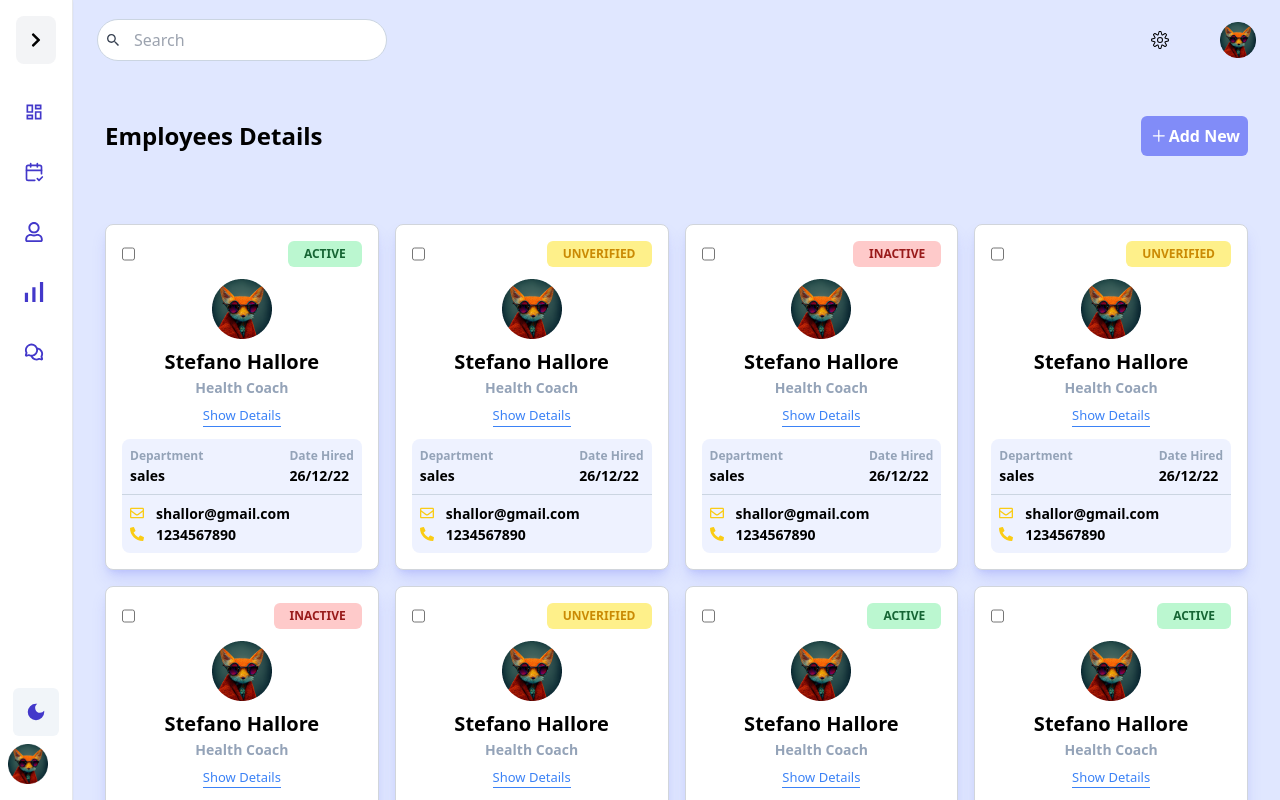
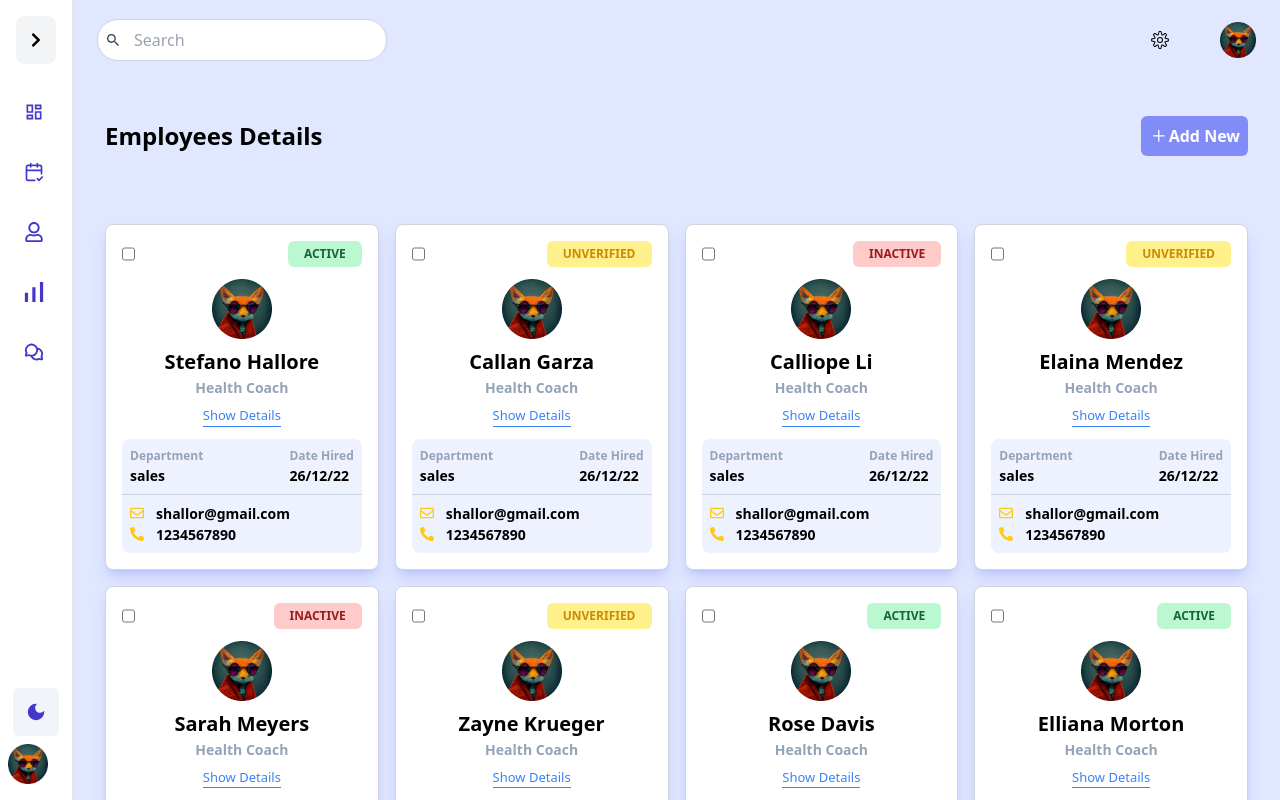
Before and after one commit to hetvi333/HR-management-system, a React (Create React App) app: page /Employee in a window 1280 px wide. Shown: the top 800 px of the page. Built offline with nearby package versions, Linux system fonts and the light colour scheme.

Commit message:
search functionalities add

```diff
--- a/src/EmployeeData.json
+++ b/src/EmployeeData.json
@@ -13,7 +13,7 @@
 
   {
     "id": 2,
-    "name": "Stefano Hallore",
+    "name": "Callan Garza",
     "designation": "Health Coach",
     "gender": "male",
     "department": "sales",
@@ -25,7 +25,7 @@
 
   {
     "id": 3,
-    "name": "Stefano Hallore",
+    "name": "Calliope Li",
     "designation": "Health Coach",
     "gender": "male",
     "department": "sales",
@@ -37,7 +37,7 @@
 
   {
     "id": 4,
-    "name": "Stefano Hallore",
+    "name": "Elaina Mendez",
     "designation": "Health Coach",
     "gender": "female",
     "department": "sales",
@@ -49,7 +49,7 @@
 
   {
     "id": 5,
-    "name": "Stefano Hallore",
+    "name": "Sarah Meyers",
     "designation": "Health Coach",
     "gender": "male",
     "department": "sales",
@@ -61,7 +61,7 @@
 
   {
     "id": 6,
-    "name": "Stefano Hallore",
+    "name": "Zayne Krueger",
     "designation": "Health Coach",
     "gender": "male",
     "department": "sales",
@@ -73,7 +73,7 @@
 
   {
     "id": 7,
-    "name": "Stefano Hallore",
+    "name": "Rose Davis",
     "designation": "Health Coach",
     "gender": "male",
     "department": "sales",
@@ -85,7 +85,7 @@
 
   {
     "id": 8,
-    "name": "Stefano Hallore",
+    "name": "Elliana Morton",
     "designation": "Health Coach",
     "gender": "male",
     "department": "sales",
--- /dev/null
+++ b/src/components/searchbox/Searchbar.jsx
@@ -0,0 +1,51 @@
+import React, { useState } from "react";
+import EmployeeData from "../../EmployeeData.json";
+import { IoMdSearch } from "react-icons/io";
+import { Link } from "react-router-dom";
+import { useParams } from "react-router-dom";
+
+const Searchbar = () => {
+  const { id } = useParams();
+  const [value, setValue] = useState("");
+  const [showSuggestions, setShowSuggestions] = useState(false);
+
+  const onChange = (e) => {
+    setValue(e.target.value);
+    setShowSuggestions(e.target.value !== "");
+  };
+
+  const onSuggestion = (name) => {
+    setValue(name);
+    setShowSuggestions(false);
+  };
+
+  return (
+    <div className="relative w-1/4">
+      <IoMdSearch className="w-4 h-4 text-gray-700 absolute my-auto left-2 inset-y-0" />
+      <input
+        type="search"
+        value={value}
+        onChange={onChange}
+        placeholder="Search"
+        className="border w-full outline-none border-slate-300 hover:border-indigo-600 focus:ring-2 focus:ring-indigo-300 py-2 px-7 rounded-full placeholder:ps-2"
+      />
+      {showSuggestions && (
+        <div className="absolute w-full left-0 max-h-56 rounded-xl p-2 overflow-y-scroll bg-white top-20 cursor-pointer">
+          {EmployeeData?.filter((item) => {
+            const search = value.toLowerCase();
+            const name = item.name.toLowerCase();
+            return search && name.includes(search) && name !== search;
+          }).map((item, id) => (
+            <Link to={`/Employee/${item.id}`}>
+              <div key={id} onClick={() => onSuggestion(item.name)}>
+                {item.name}
+              </div>
+            </Link>
+          ))}
+        </div>
+      )}
+    </div>
+  );
+};
+
+export default Searchbar;
--- a/src/navigation/Navbar.jsx
+++ b/src/navigation/Navbar.jsx
@@ -3,8 +3,12 @@ import { ThemeContext } from "../contexts/ThemeContext";
 import { IoMdSearch } from "react-icons/io";
 import { CiSettings } from "react-icons/ci";
 import profile from "../images/Avatar6-ranking.png";
+import Searchbar from "../components/searchbox/Searchbar";
+
 
 const Navbar = ({ togglePenal }) => {
+
+
   const { toggle } = useContext(ThemeContext);
   return (
     <nav
@@ -12,14 +16,9 @@ const Navbar = ({ togglePenal }) => {
         toggle ? "bg-gray-900" : "bg-indigo-100"
       }`}
     >
-      <div className="relative w-1/4">
-        <IoMdSearch className="w-4 h-4 text-gray-700 absolute my-auto left-2 inset-y-0" />
-        <input
-          type="search"
-          placeholder="Search"
-          className="border w-full outline-none border-slate-300 hover:border-indigo-600 focus:ring-2 focus:ring-indigo-300 py-2 px-7 rounded-full placeholder:ps-2"
-        />
-      </div>
+
+      <Searchbar/>
+
 
       <div className="flex flex-grow justify-end gap-12 items-center">
         <CiSettings className="w-6 h-6" />
```
